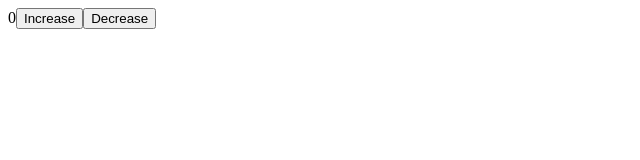
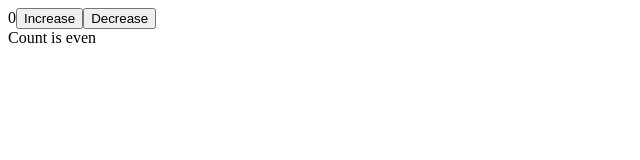
Before and after one commit to arvindbatham600/100x-0-1-class-solutions, a React (Vite) app in the folder week7/context-api/: page / in a window 1280 px wide. Shown: the top 160 px of the page, without its empty margins (0-640 px from the left). Built offline with nearby package versions, Linux system fonts and the light colour scheme.

Commit message:
solved the even problem

```diff
--- a/week7/context-api/src/Count.jsx
+++ b/week7/context-api/src/Count.jsx
@@ -3,6 +3,7 @@ import Buttons from "./Buttons";
 import CountRender from "./CountRender";
 // import { CountContext } from "./context";
 import { RecoilRoot } from "recoil";
+import Even from "./Even";
 
 const Count = () => {
   const [count, setCount] = useState(0);
@@ -13,6 +14,7 @@ const Count = () => {
       <RecoilRoot>
         <CountRender />
         <Buttons />
+        <Even />
       </RecoilRoot>
       {/* </CountContext.Provider> */}
     </>
--- /dev/null
+++ b/week7/context-api/src/Even.jsx
@@ -0,0 +1,9 @@
+import { useRecoilValue } from "recoil";
+import { countAtom } from "./store/atoms/count";
+
+const Even = () => {
+  const countValue = useRecoilValue(countAtom);
+  return <>{countValue % 2 == 0 && <div>Count is even</div>}</>;
+};
+
+export default Even;
```
